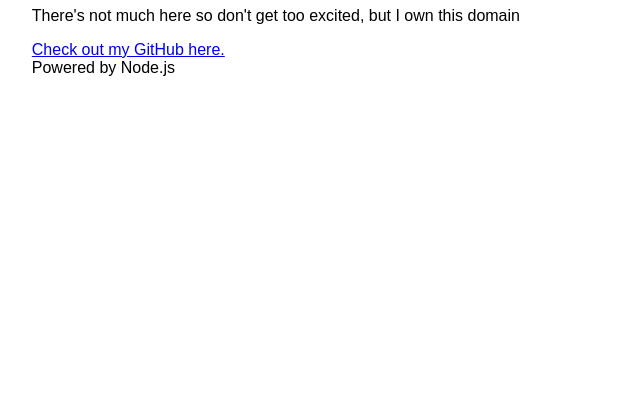
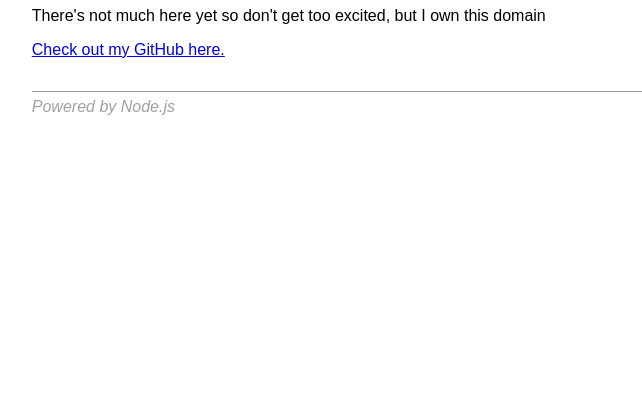
Before and after one commit to andyinnie/nodestar, a website: page index.html in a window 1280 px wide. Shown: the part 381-800 px from the top of the page, without its empty margins (229-871 px from the left). Drawn offline with Linux system fonts and the light colour scheme.

Commit message:
web design is my passion

```diff
--- a/index.html
+++ b/index.html
@@ -1,5 +1,5 @@
 <!DOCTYPE html>
-<html lang="en">
+<html lang="en" xmlns="http://www.w3.org/1999/html">
 <head>
     <meta charset="UTF-8">
     <title>Andrew's Homepage</title>
@@ -10,6 +10,14 @@
             width: 60%;
             margin: auto;
         }
+        footer {
+            color: #a0a0a0;
+            font-family: sans-serif;
+            margin-top: 2em;
+            padding-top: 0.4em;
+            border: 0 solid #a0a0a0;
+            border-top-width: 1px;
+        }
     </style>
 </head>
 <body>
@@ -18,9 +26,11 @@
          alt="VECTOR OH YEAH"
          style="max-width: 100%; max-height: 50vh; display: block; margin:auto"/>
     <h1>Hello, you found my homepage!</h1>
-    <p>There's not much here so don't get too excited, but I own this domain</p>
-    <a href="https://github.com/andyinnie">Check out my GitHub here.</a>
-    <footer>Powered by Node.js</footer>
+    <p>There's not much here yet so don't get too excited, but I own this domain</p>
+    <p>
+        <a href="https://github.com/andyinnie">Check out my GitHub here.</a>
+    </p>
+    <footer><i>Powered by Node.js</i></footer>
 </div>
 </body>
 </html>
```
